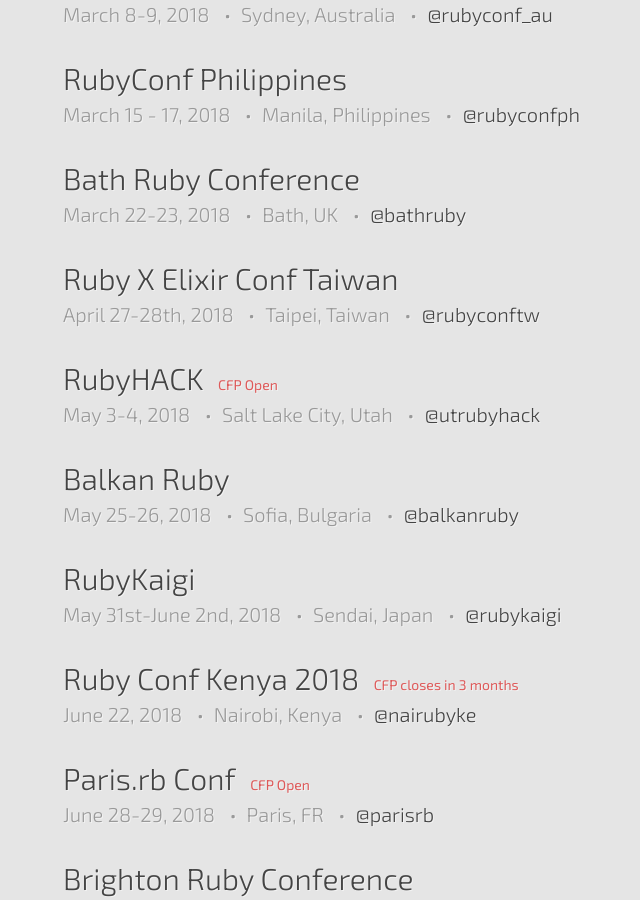
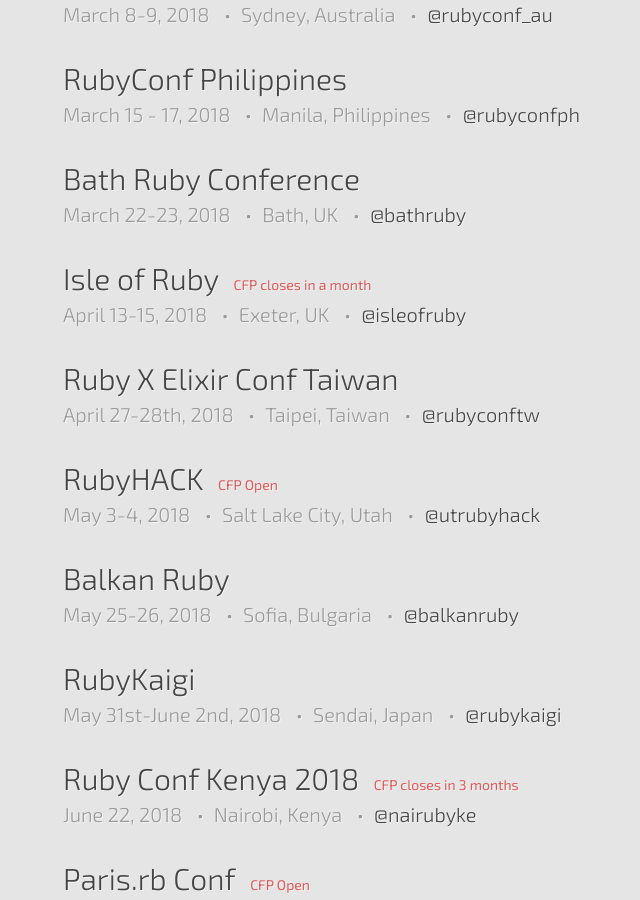
Before and after one commit to ruby-conferences/ruby-conferences.github.io, a Jekyll site: the page built from index.html, in a window 1280 px wide and 900 px high, scrolled down 902 px. Shown: the whole window, without its empty margins (177-817 px from the left). Built offline with Jekyll 4.4.1, drawn with Linux system fonts in a browser that asks for light colours.

Commit message:
Add back Isle of Ruby with new dates

```diff
--- a/_data/current.yml
+++ b/_data/current.yml
@@ -43,6 +43,14 @@
   dates: "March 22-23, 2018"
   url: http://2018.bathruby.uk
   twitter: bathruby
+
+- name: Isle of Ruby
+  location: Exeter, UK
+  dates: "April 13-15, 2018"
+  url: http://isleofruby.org/
+  twitter: isleofruby
+  cfp_phrase: CFP closes
+  cfp_date: "Feb 4, 2018"
 
 - name: Ruby X Elixir Conf Taiwan
   location: Taipei, Taiwan
```
